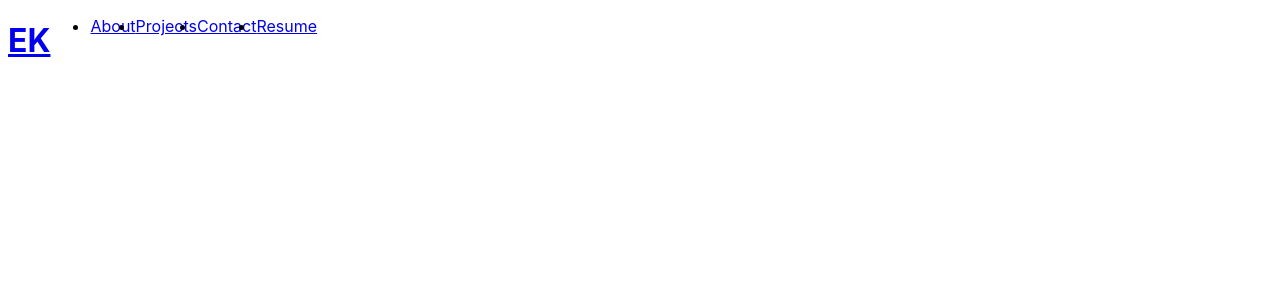
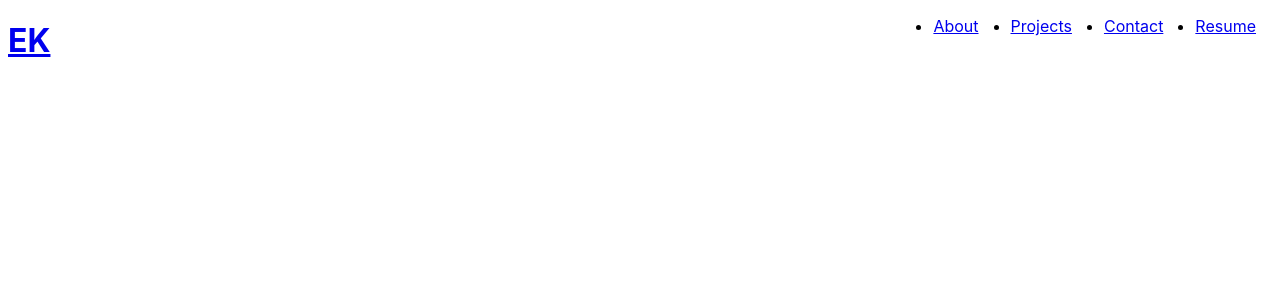
Before and after one commit to Bycicleace/react-portfolio, a React (Create React App) app: page / in a window 1280 px wide. Shown: the top 300 px of the page. Built offline with nearby package versions, Linux system fonts and the light colour scheme.

Commit message:
Added some colors to CSS

```diff
--- a/src/components/Nav/index.js
+++ b/src/components/Nav/index.js
@@ -2,7 +2,7 @@ import React from 'react';
 
 function Nav() {
     return (
-        <header className='flex-row px-1'>
+        <header className='flex-row px-1 space-between'>
             <h1>
                 <a href="/">
                     EK
@@ -10,16 +10,16 @@ function Nav() {
             </h1>
             <nav>
                 <ul className='flex-row'>
-                    <li>
+                    <li className='mx-2'>
                         <a href="#about">About</a>
                     </li>
-                    <li>
+                    <li className='mx-2'>
                         <a href="#projects">Projects</a>
                     </li>
-                    <li>
+                    <li className='mx-2'>
                         <a href="#contact">Contact</a>
                     </li>
-                    <li>
+                    <li className='mx-2'>
                         <a href="#resume">Resume</a>
                     </li>
                 </ul>
--- a/src/index.css
+++ b/src/index.css
@@ -1,4 +1,8 @@
 :root {
+  --primary: #ffffff;
+  --secondary: #ffffff;
+  --tertiary: #ffffff;
+  --error: #e42e00;
   --spacing-one: calc(1rem * 0.5);
   --spacing-two: calc(1rem);
 }
```
